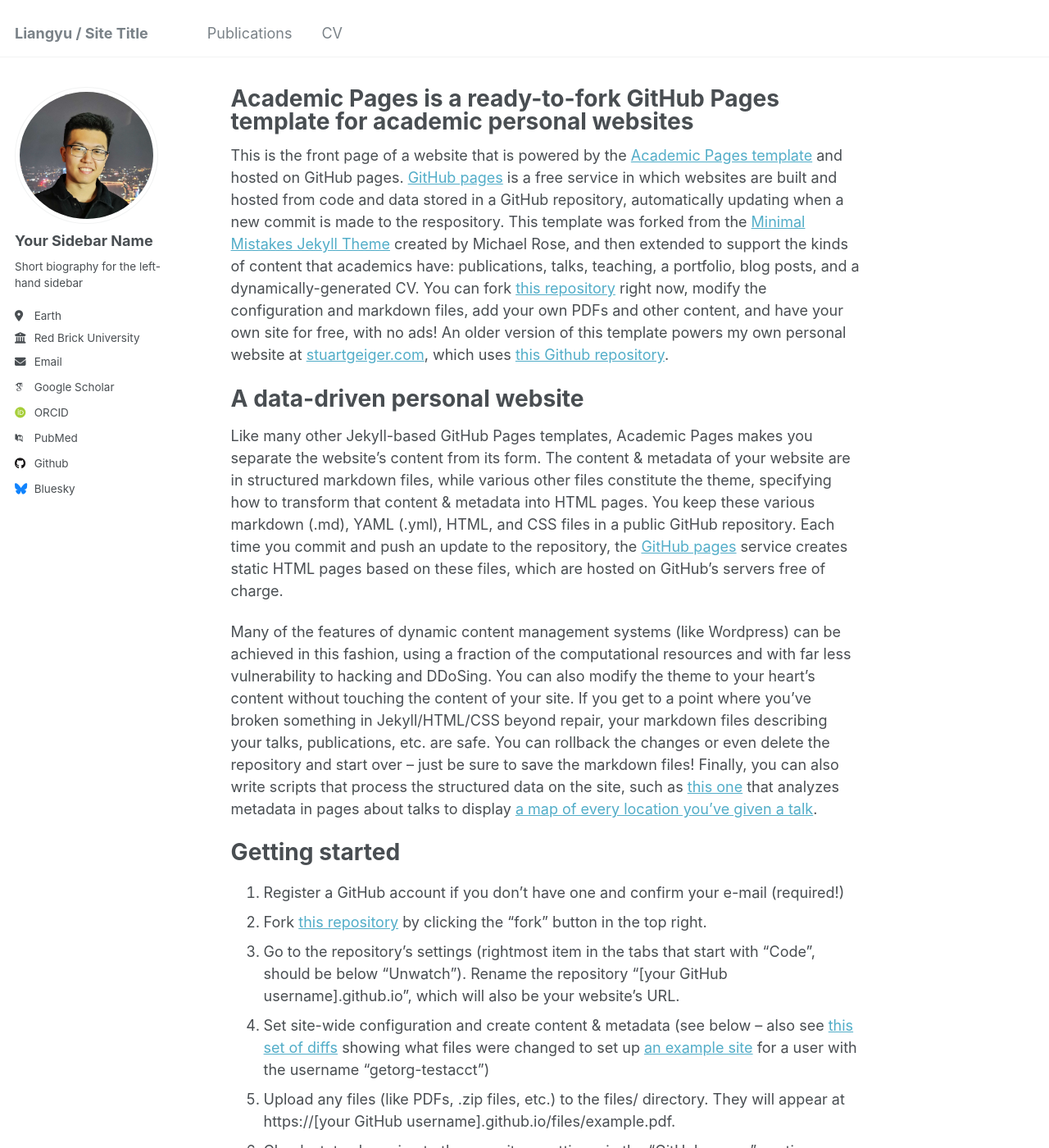
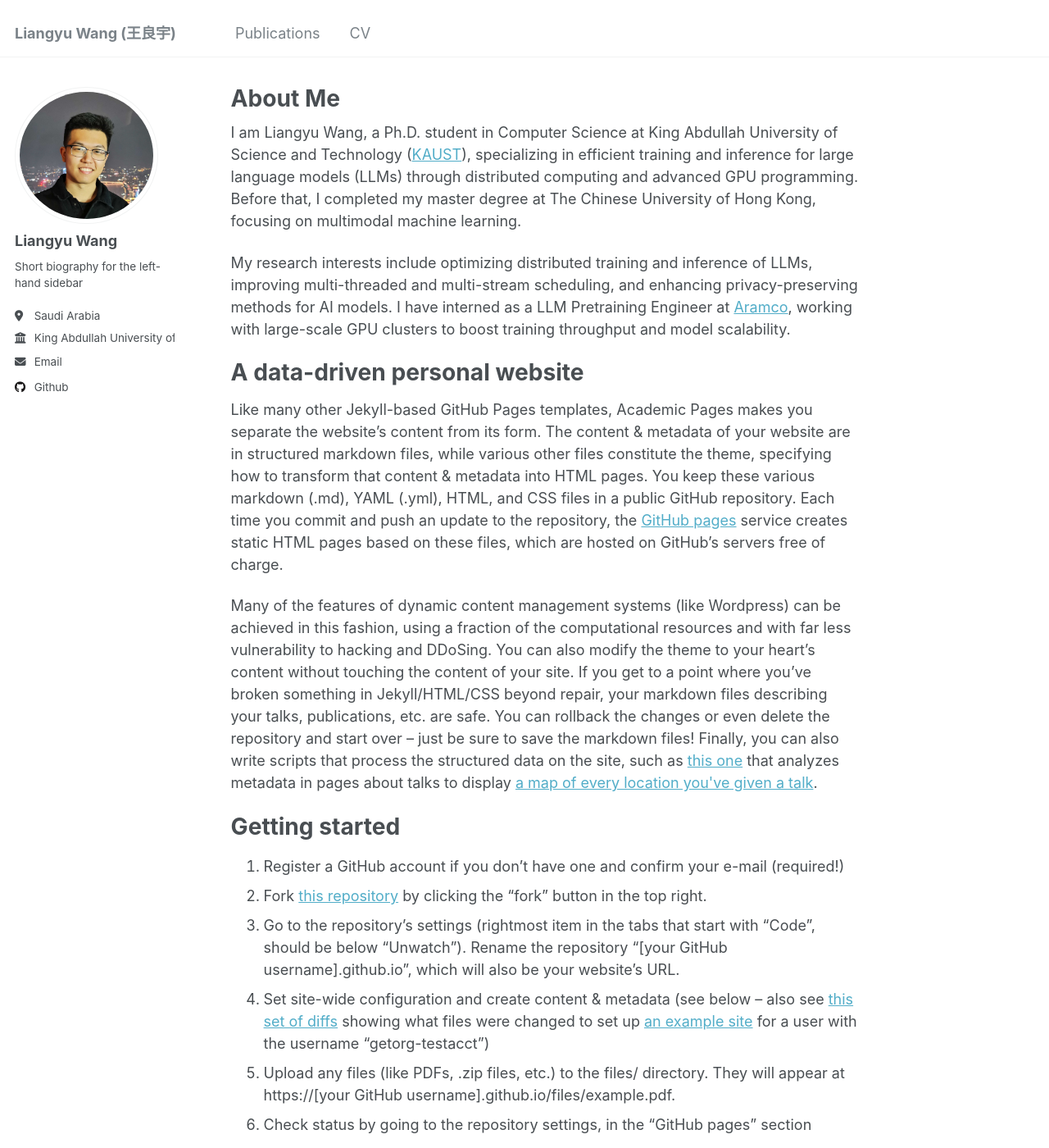
Before and after one commit to liangyuwang/liangyuwang.github.io, a Jekyll site: the page built from _pages/about.md, in a window 1280 px wide and 1400 px high. Shown: the whole window at 82% size. Built offline with Jekyll 4.4.1, drawn with Linux system fonts in a browser that asks for light colours; some web fonts are replaced; some of the changed text lies outside the part shown.

Commit message:
update about me

```diff
--- a/_config.yml
+++ b/_config.yml
@@ -8,9 +8,9 @@
 
 # Basic Site Settings
 locale                   : "en-SA"
-title                    : "Liangyu / Site Title"
+title                    : "Liangyu Wang (王良宇)"
 title_separator          : "-"
-name                     : &name "Your Name"
+name                     : &name "Liangyu Wang"
 description              : &description "personal description"
 url                      : https://liangyuwang.github.io # the base hostname & protocol for your site e.g. "https://mmistakes.github.io"
 baseurl                  : "" # the subpath of your site, e.g. "/blog"
@@ -22,33 +22,33 @@ repository               : "liangyuwang/liangyuwang.github.io"
 author:
   # Biographic information
   avatar           : "profile.png"
-  name             : "Your Sidebar Name"
+  name             : "Liangyu Wang"
   pronouns         : # example: "she/her"
   bio              : "Short biography for the left-hand sidebar"
-  location         : "Earth"
-  employer         : "Red Brick University"
+  location         : "Saudi Arabia"
+  employer         : "King Abdullah University of Science and Technology (KAUST)"
   uri              : # URL
-  email            : "none@example.org"
+  email            : "liangyu.wang@kaust.edu.sa"
 
-  # Academic websites
-  arxiv            : # URL - Update with the correct link to your profile
-  googlescholar    : "https://scholar.google.com/citations?user=PS_CX0AAAAAJ"
-  impactstory      : # URL
-  orcid            : "http://orcid.org/yourorcidurl"
-  semantic         : # URL
-  pubmed           : "https://www.ncbi.nlm.nih.gov/pubmed/?term=john+snow"
-  researchgate     : # URL
+  # # Academic websites
+  # arxiv            : # URL - Update with the correct link to your profile
+  # googlescholar    : "https://scholar.google.com/citations?user=PS_CX0AAAAAJ"
+  # impactstory      : # URL
+  # orcid            : "http://orcid.org/yourorcidurl"
+  # semantic         : # URL
+  # pubmed           : "https://www.ncbi.nlm.nih.gov/pubmed/?term=john+snow"
+  # researchgate     : # URL
 
   # Repositories and software development
   bitbucket        : # Username - Update with your username on the site
   codepen          : # Username
   dribbble         : # Username
-  github           : "academicpages"
+  github           : "liangyuwang"
   kaggle           : # Username
   stackoverflow    : # User number or user number and name (i.e., use "1" or "1/jeff-atwood")
 
   # Social media
-  bluesky          : "bsky.app" # Replace this with you Bluesky username
+  bluesky          : # Username # Replace this with you Bluesky username
   facebook         : # Username
   flickr           : # Username
   foursquare       : # Username
--- a/_pages/about.md
+++ b/_pages/about.md
@@ -1,49 +1,55 @@
 ---
 permalink: /
-title: "Academic Pages is a ready-to-fork GitHub Pages template for academic personal websites"
+title: "About Me"
 author_profile: true
 redirect_from:
   - /about/
   - /about.html
 ---
+I am Liangyu Wang, a Ph.D. student in Computer Science at King Abdullah University of Science and Technology ([KAUST](https://www.kaust.edu.sa/en/)), specializing in efficient training and inference for large language models (LLMs) through distributed computing and advanced GPU programming. Before that, I completed my master degree at The Chinese University of Hong Kong, focusing on multimodal machine learning.
 
-This is the front page of a website that is powered by the [Academic Pages template](https://github.com/academicpages/academicpages.github.io) and hosted on GitHub pages. [GitHub pages](https://pages.github.com) is a free service in which websites are built and hosted from code and data stored in a GitHub repository, automatically updating when a new commit is made to the respository. This template was forked from the [Minimal Mistakes Jekyll Theme](https://mmistakes.github.io/minimal-mistakes/) created by Michael Rose, and then extended to support the kinds of content that academics have: publications, talks, teaching, a portfolio, blog posts, and a dynamically-generated CV. You can fork [this repository](https://github.com/academicpages/academicpages.github.io) right now, modify the configuration and markdown files, add your own PDFs and other content, and have your own site for free, with no ads! An older version of this template powers my own personal website at [stuartgeiger.com](http://stuartgeiger.com), which uses [this Github repository](https://github.com/staeiou/staeiou.github.io).
+My research interests include optimizing distributed training and inference of LLMs, improving multi-threaded and multi-stream scheduling, and enhancing privacy-preserving methods for AI models. I have interned as a LLM Pretraining Engineer at [Aramco](https://www.aramco.com/), working with large-scale GPU clusters to boost training throughput and model scalability.
 
 A data-driven personal website
-======
+==============================
+
 Like many other Jekyll-based GitHub Pages templates, Academic Pages makes you separate the website's content from its form. The content & metadata of your website are in structured markdown files, while various other files constitute the theme, specifying how to transform that content & metadata into HTML pages. You keep these various markdown (.md), YAML (.yml), HTML, and CSS files in a public GitHub repository. Each time you commit and push an update to the repository, the [GitHub pages](https://pages.github.com/) service creates static HTML pages based on these files, which are hosted on GitHub's servers free of charge.
 
-Many of the features of dynamic content management systems (like Wordpress) can be achieved in this fashion, using a fraction of the computational resources and with far less vulnerability to hacking and DDoSing. You can also modify the theme to your heart's content without touching the content of your site. If you get to a point where you've broken something in Jekyll/HTML/CSS beyond repair, your markdown files describing your talks, publications, etc. are safe. You can rollback the changes or even delete the repository and start over -- just be sure to save the markdown files! Finally, you can also write scripts that process the structured data on the site, such as [this one](https://github.com/academicpages/academicpages.github.io/blob/master/talkmap.ipynb) that analyzes metadata in pages about talks to display [a map of every location you've given a talk](https://academicpages.github.io/talkmap.html).
+Many of the features of dynamic content management systems (like Wordpress) can be achieved in this fashion, using a fraction of the computational resources and with far less vulnerability to hacking and DDoSing. You can also modify the theme to your heart's content without touching the content of your site. If you get to a point where you've broken something in Jekyll/HTML/CSS beyond repair, your markdown files describing your talks, publications, etc. are safe. You can rollback the changes or even delete the repository and start over -- just be sure to save the markdown files! Finally, you can also write scripts that process the structured data on the site, such as [this one](https://github.com/academicpages/academicpages.github.io/blob/master/talkmap.ipynb) that analyzes metadata in pages about talks to display [a map of every location you&#39;ve given a talk](https://academicpages.github.io/talkmap.html).
 
 Getting started
-======
+===============
+
 1. Register a GitHub account if you don't have one and confirm your e-mail (required!)
-1. Fork [this repository](https://github.com/academicpages/academicpages.github.io) by clicking the "fork" button in the top right.
-1. Go to the repository's settings (rightmost item in the tabs that start with "Code", should be below "Unwatch"). Rename the repository "[your GitHub username].github.io", which will also be your website's URL.
-1. Set site-wide configuration and create content & metadata (see below -- also see [this set of diffs](http://archive.is/3TPas) showing what files were changed to set up [an example site](https://getorg-testacct.github.io) for a user with the username "getorg-testacct")
-1. Upload any files (like PDFs, .zip files, etc.) to the files/ directory. They will appear at https://[your GitHub username].github.io/files/example.pdf.
-1. Check status by going to the repository settings, in the "GitHub pages" section
+2. Fork [this repository](https://github.com/academicpages/academicpages.github.io) by clicking the "fork" button in the top right.
+3. Go to the repository's settings (rightmost item in the tabs that start with "Code", should be below "Unwatch"). Rename the repository "[your GitHub username].github.io", which will also be your website's URL.
+4. Set site-wide configuration and create content & metadata (see below -- also see [this set of diffs](http://archive.is/3TPas) showing what files were changed to set up [an example site](https://getorg-testacct.github.io) for a user with the username "getorg-testacct")
+5. Upload any files (like PDFs, .zip files, etc.) to the files/ directory. They will appear at https://[your GitHub username].github.io/files/example.pdf.
+6. Check status by going to the repository settings, in the "GitHub pages" section
 
 Site-wide configuration
-------
+-----------------------
+
 The main configuration file for the site is in the base directory in [_config.yml](https://github.com/academicpages/academicpages.github.io/blob/master/_config.yml), which defines the content in the sidebars and other site-wide features. You will need to replace the default variables with ones about yourself and your site's github repository. The configuration file for the top menu is in [_data/navigation.yml](https://github.com/academicpages/academicpages.github.io/blob/master/_data/navigation.yml). For example, if you don't have a portfolio or blog posts, you can remove those items from that navigation.yml file to remove them from the header.
 
 Create content & metadata
-------
-For site content, there is one markdown file for each type of content, which are stored in directories like _publications, _talks, _posts, _teaching, or _pages. For example, each talk is a markdown file in the [_talks directory](https://github.com/academicpages/academicpages.github.io/tree/master/_talks). At the top of each markdown file is structured data in YAML about the talk, which the theme will parse to do lots of cool stuff. The same structured data about a talk is used to generate the list of talks on the [Talks page](https://academicpages.github.io/talks), each [individual page](https://academicpages.github.io/talks/2012-03-01-talk-1) for specific talks, the talks section for the [CV page](https://academicpages.github.io/cv), and the [map of places you've given a talk](https://academicpages.github.io/talkmap.html) (if you run this [python file](https://github.com/academicpages/academicpages.github.io/blob/master/talkmap.py) or [Jupyter notebook](https://github.com/academicpages/academicpages.github.io/blob/master/talkmap.ipynb), which creates the HTML for the map based on the contents of the _talks directory).
+-------------------------
+
+For site content, there is one markdown file for each type of content, which are stored in directories like _publications, _talks, _posts, _teaching, or _pages. For example, each talk is a markdown file in the [_talks directory](https://github.com/academicpages/academicpages.github.io/tree/master/_talks). At the top of each markdown file is structured data in YAML about the talk, which the theme will parse to do lots of cool stuff. The same structured data about a talk is used to generate the list of talks on the [Talks page](https://academicpages.github.io/talks), each [individual page](https://academicpages.github.io/talks/2012-03-01-talk-1) for specific talks, the talks section for the [CV page](https://academicpages.github.io/cv), and the [map of places you&#39;ve given a talk](https://academicpages.github.io/talkmap.html) (if you run this [python file](https://github.com/academicpages/academicpages.github.io/blob/master/talkmap.py) or [Jupyter notebook](https://github.com/academicpages/academicpages.github.io/blob/master/talkmap.ipynb), which creates the HTML for the map based on the contents of the _talks directory).
 
 **Markdown generator**
 
-I have also created [a set of Jupyter notebooks](https://github.com/academicpages/academicpages.github.io/tree/master/markdown_generator
-) that converts a CSV containing structured data about talks or presentations into individual markdown files that will be properly formatted for the Academic Pages template. The sample CSVs in that directory are the ones I used to create my own personal website at stuartgeiger.com. My usual workflow is that I keep a spreadsheet of my publications and talks, then run the code in these notebooks to generate the markdown files, then commit and push them to the GitHub repository.
+I have also created [a set of Jupyter notebooks](https://github.com/academicpages/academicpages.github.io/tree/master/markdown_generator) that converts a CSV containing structured data about talks or presentations into individual markdown files that will be properly formatted for the Academic Pages template. The sample CSVs in that directory are the ones I used to create my own personal website at stuartgeiger.com. My usual workflow is that I keep a spreadsheet of my publications and talks, then run the code in these notebooks to generate the markdown files, then commit and push them to the GitHub repository.
 
 How to edit your site's GitHub repository
-------
+-----------------------------------------
+
 Many people use a git client to create files on their local computer and then push them to GitHub's servers. If you are not familiar with git, you can directly edit these configuration and markdown files directly in the github.com interface. Navigate to a file (like [this one](https://github.com/academicpages/academicpages.github.io/blob/master/_talks/2012-03-01-talk-1.md) and click the pencil icon in the top right of the content preview (to the right of the "Raw | Blame | History" buttons). You can delete a file by clicking the trashcan icon to the right of the pencil icon. You can also create new files or upload files by navigating to a directory and clicking the "Create new file" or "Upload files" buttons.
 
 Example: editing a markdown file for a talk
 ![Editing a markdown file for a talk](/images/editing-talk.png)
 
 For more info
-------
+-------------
+
 More info about configuring Academic Pages can be found in [the guide](https://academicpages.github.io/markdown/). The [guides for the Minimal Mistakes theme](https://mmistakes.github.io/minimal-mistakes/docs/configuration/) (which this theme was forked from) might also be helpful.
```
